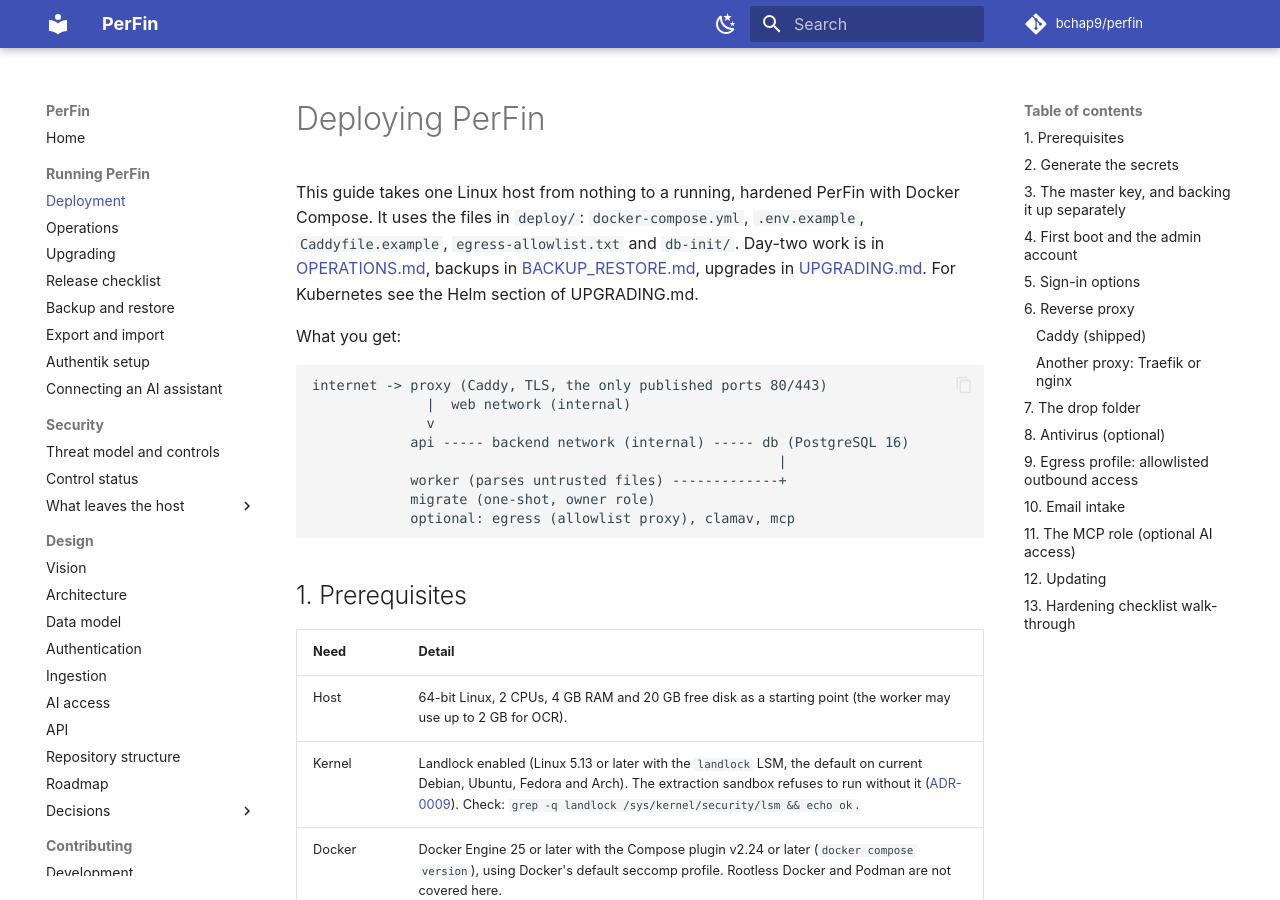
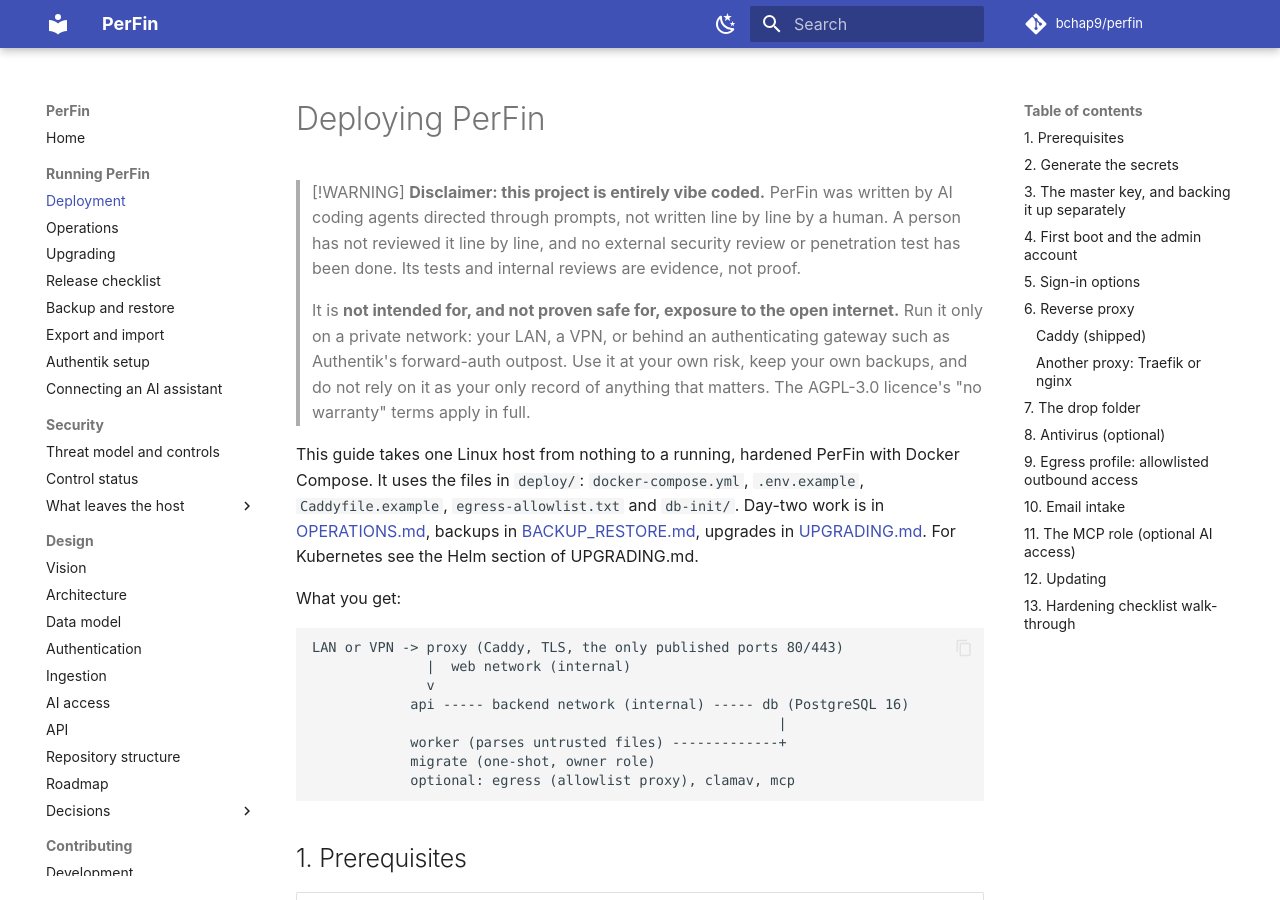
Before and after one commit to Bchap9/PerFin, an MkDocs documentation site: the page built from docs/DEPLOYMENT.md, in a window 1280 px wide and 900 px high. Built offline with MkDocs 1.6.1 and Material for MkDocs 9.7.7, drawn with Linux system fonts in a browser that asks for light colours; comment, search, counter and statistics services are not loaded.

Commit message:
docs: add vibe-coded and not-for-internet-exposure disclaimer
Co-Authored-By: Claude Opus 5.5 <noreply@anthropic.com>
Claude-Session: https://claude.ai/code/session_01HRK1FVsu6fXC8BJ66P1HsY

````diff
--- a/docs/DEPLOYMENT.md
+++ b/docs/DEPLOYMENT.md
@@ -1,4 +1,18 @@
 # Deploying PerFin
+
+> [!WARNING]
+> **Disclaimer: this project is entirely vibe coded.** PerFin was written by
+> AI coding agents directed through prompts, not written line by line by a
+> human. A person has not reviewed it line by line, and no external security
+> review or penetration test has been done. Its tests and internal reviews
+> are evidence, not proof.
+>
+> It is **not intended for, and not proven safe for, exposure to the open
+> internet.** Run it only on a private network: your LAN, a VPN, or behind
+> an authenticating gateway such as Authentik's forward-auth outpost. Use it
+> at your own risk, keep your own backups, and do not rely on it as your only
+> record of anything that matters. The AGPL-3.0 licence's "no warranty"
+> terms apply in full.
 
 This guide takes one Linux host from nothing to a running, hardened PerFin
 with Docker Compose. It uses the files in `deploy/`: `docker-compose.yml`,
@@ -11,7 +25,7 @@ UPGRADING.md.
 What you get:
 
 ```
-internet -> proxy (Caddy, TLS, the only published ports 80/443)
+LAN or VPN -> proxy (Caddy, TLS, the only published ports 80/443)
               |  web network (internal)
               v
             api ----- backend network (internal) ----- db (PostgreSQL 16)
````
Also changed, not shown: README.md (+14 -0 lines), SECURITY.md (+14 -0 lines), docs/index.md (+14 -0 lines).
